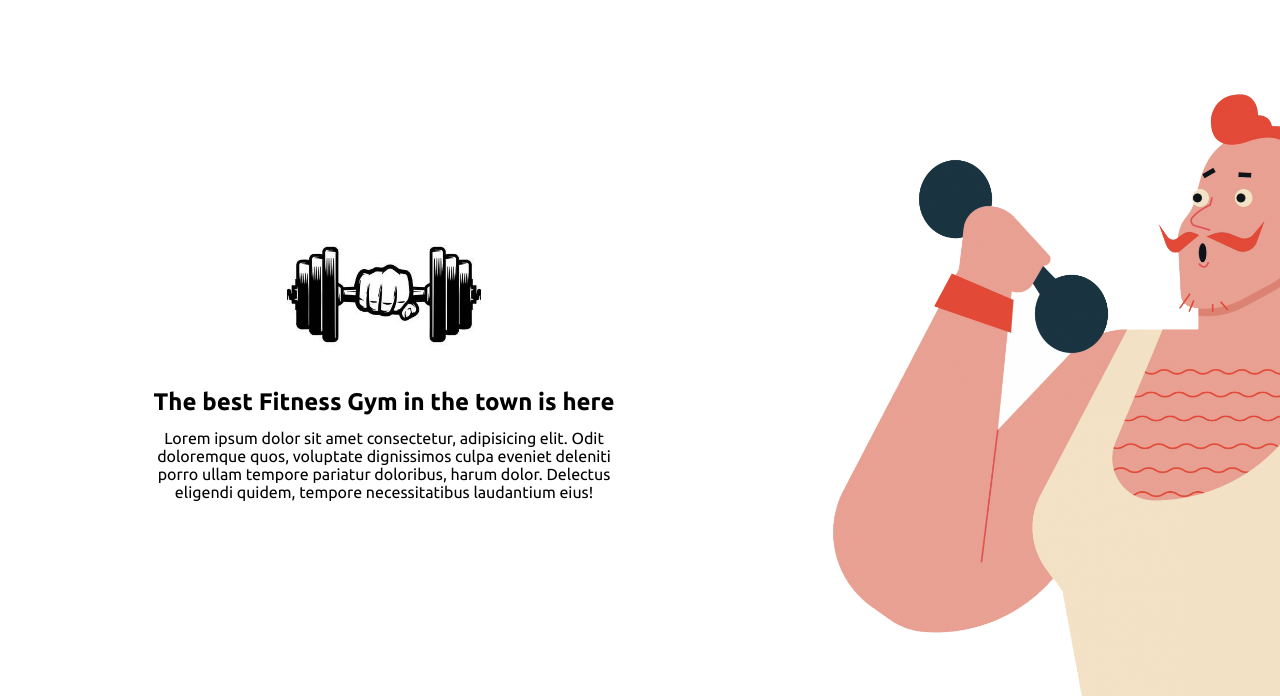
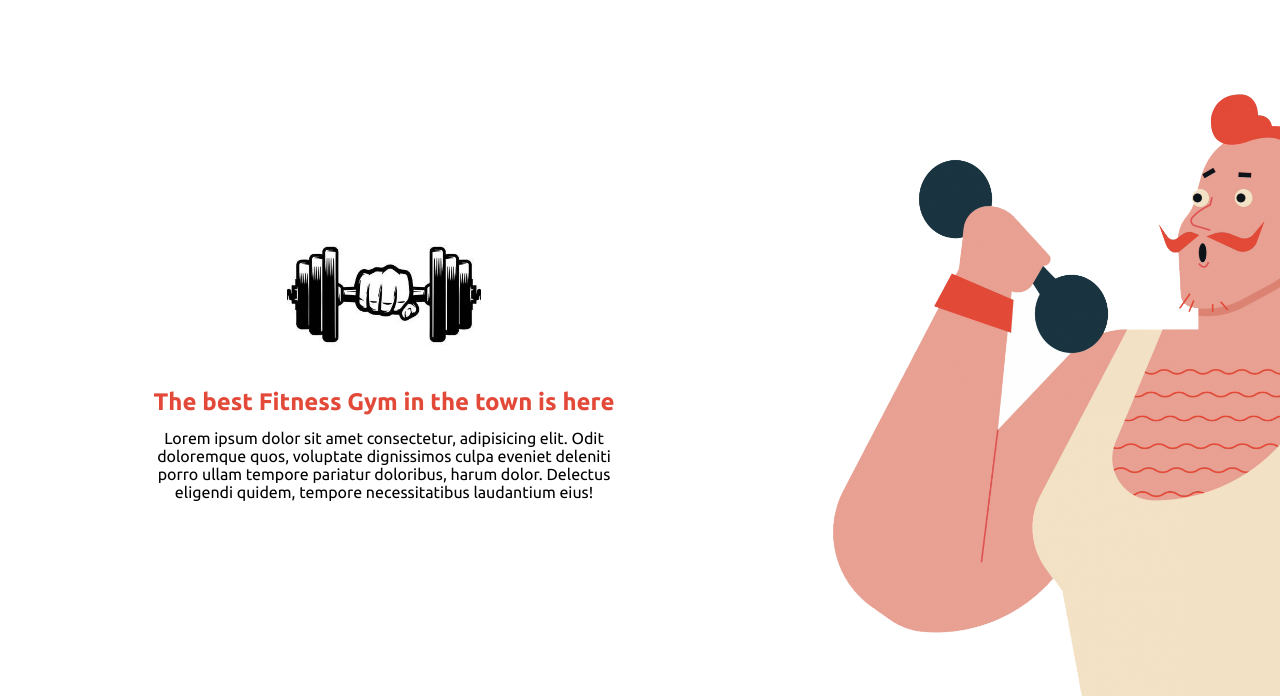
Before and after one commit to Swati01012002/Landing-Page, a plain HTML site: page index.html in a window 1280 px wide. Shown: the part 70-766 px from the top of the page. Drawn offline with Linux system fonts and the light colour scheme.

Commit message:
Complete Landing page

```diff
--- a/style.css
+++ b/style.css
@@ -49,6 +49,7 @@
 
 .section1 h1{
     font-size: 1.5rem;
+    color: #e24938;
 }
 
 .dumbell{
```
